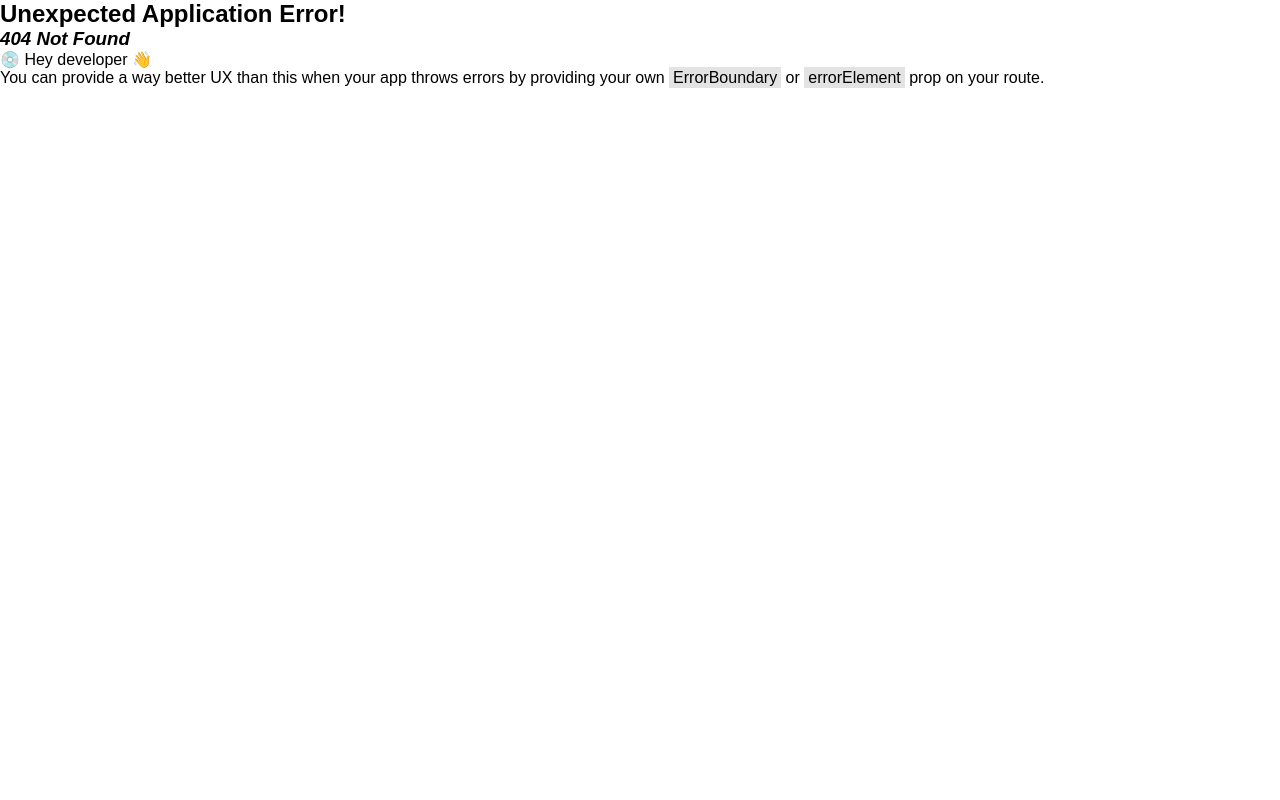
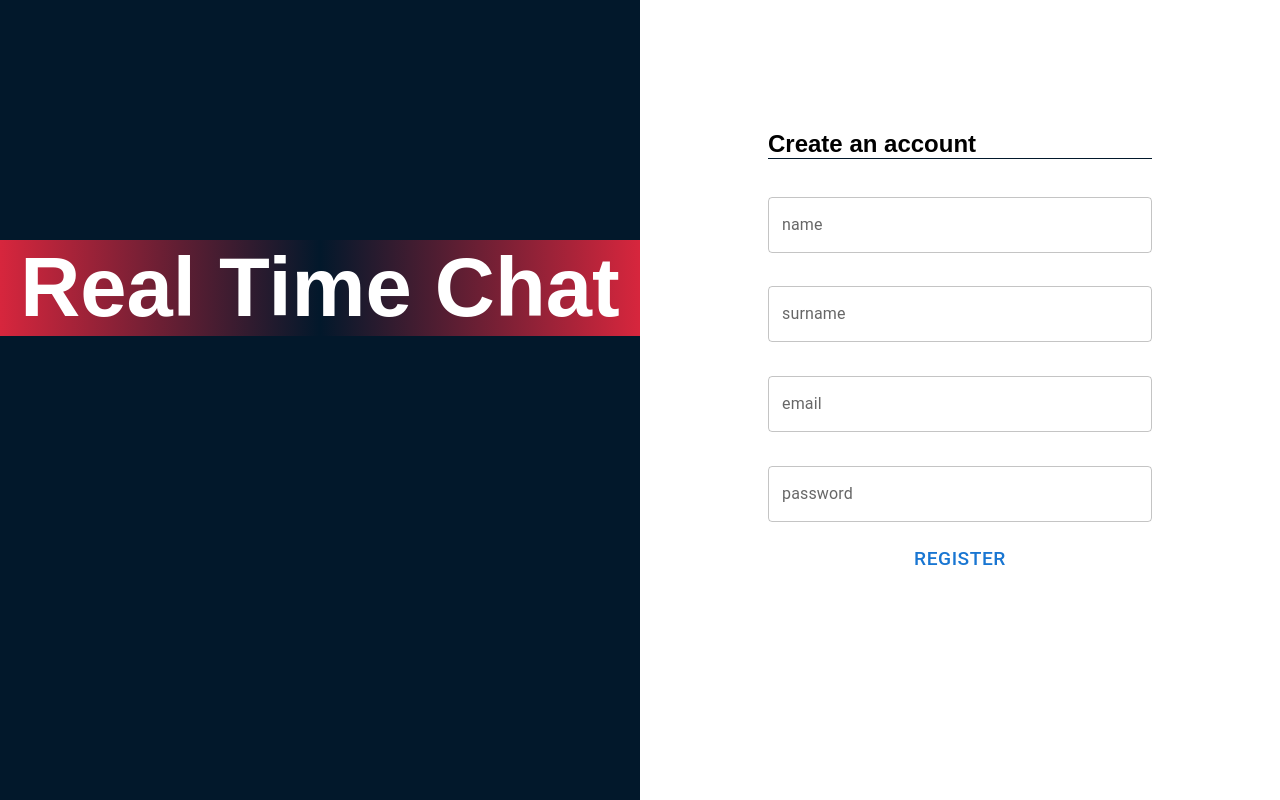
Before and after one commit to BulandaK/real-time-chat-ui, a React (Vite) app: page /register in a window 1280 px wide. Before the commit this address had no page. Built offline with nearby package versions, Linux system fonts and the light colour scheme.

Commit message:
add RegisterPage

```diff
--- a/src/main.tsx
+++ b/src/main.tsx
@@ -5,6 +5,7 @@ import "./index.css";
 import { createBrowserRouter, RouterProvider } from "react-router-dom";
 import LoginPage from "./pages/LoginPage/LoginPage.tsx";
 import { StartPage } from "./pages/StartPage/StartPage.tsx";
+import RegisterPage from "./pages/RegisterPage/RegisterPage.tsx";
 
 const router = createBrowserRouter([
   {
@@ -16,6 +17,10 @@ const router = createBrowserRouter([
         path: "/login",
         element: <LoginPage />,
       },
+      {
+        path: "/register",
+        element: <RegisterPage />,
+      },
     ],
   },
 ]);
--- /dev/null
+++ b/src/pages/RegisterPage/RegisterPage.css
@@ -0,0 +1,45 @@
+.reg-container {
+  /* background-color: #68c5db; */
+  width: 50%;
+  height: 100%;
+  display: flex;
+  flex-direction: column;
+  align-items: center;
+  justify-content: center;
+}
+.reg-title {
+  /* background-color: aqua; */
+  margin-top: 20%;
+  width: 60%;
+  border-bottom: 1px solid #02182b;
+}
+
+.reg-form {
+  width: 60%;
+  height: 80%;
+  display: flex;
+  flex-direction: column;
+  align-items: center;
+
+  /* background-color: #68c5db; */
+}
+
+.reg-form > div {
+  width: 100%;
+  height: 8%;
+  margin-top: 10%;
+  /* border-radius: 5%; */
+  /* color: #0197f6; */
+}
+
+/* .reg-form > div:nth-child(1) {
+  margin-top: 15%;
+} */
+.reg-form > button {
+  margin-top: 5%;
+  width: 30%;
+  height: 7%;
+  font-size: 1.2rem;
+  /* color: #d7263d; */
+  /* background-color: #d7263d; */
+}
--- /dev/null
+++ b/src/pages/RegisterPage/RegisterPage.tsx
@@ -0,0 +1,66 @@
+// import React from "react";
+import { Button, TextField } from "@mui/material";
+import "./RegisterPage.css";
+import { useForm, SubmitHandler } from "react-hook-form";
+
+type Inputs = {
+  name: string;
+  surname: string;
+  email: string;
+  password: string;
+};
+
+const RegisterPage = () => {
+  const {
+    register,
+    handleSubmit,
+    // watch,
+    formState: { errors },
+  } = useForm<Inputs>({
+    defaultValues: {
+      name: "",
+      surname: "",
+      email: "",
+      password: "",
+    },
+  });
+  const onSubmit: SubmitHandler<Inputs> = (data) => console.log(data);
+  console.log(errors);
+  return (
+    <div className="reg-container">
+      <h2 className="reg-title">Create an account</h2>
+
+      <form onSubmit={handleSubmit(onSubmit)} className="reg-form">
+        {/* register your input into the hook by invoking the "register" function */}
+
+        <TextField
+          label="name"
+          {...register("name", { required: true })}
+          variant="outlined"
+          error={errors.name ? true : false}
+        />
+        <TextField
+          label="surname"
+          {...register("surname", { required: true })}
+          variant="outlined"
+        />
+        <TextField label="email" {...register("email", { required: true })} />
+
+        <TextField
+          label="password"
+          type="password"
+          {...register("password", {
+            required: true,
+            minLength: { value: 8, message: "min length is 8" },
+          })}
+          helperText={errors.password?.message}
+        />
+
+        {/* <input type="submit" value="register" /> */}
+        <Button type="submit">register</Button>
+      </form>
+    </div>
+  );
+};
+
+export default RegisterPage;
```
